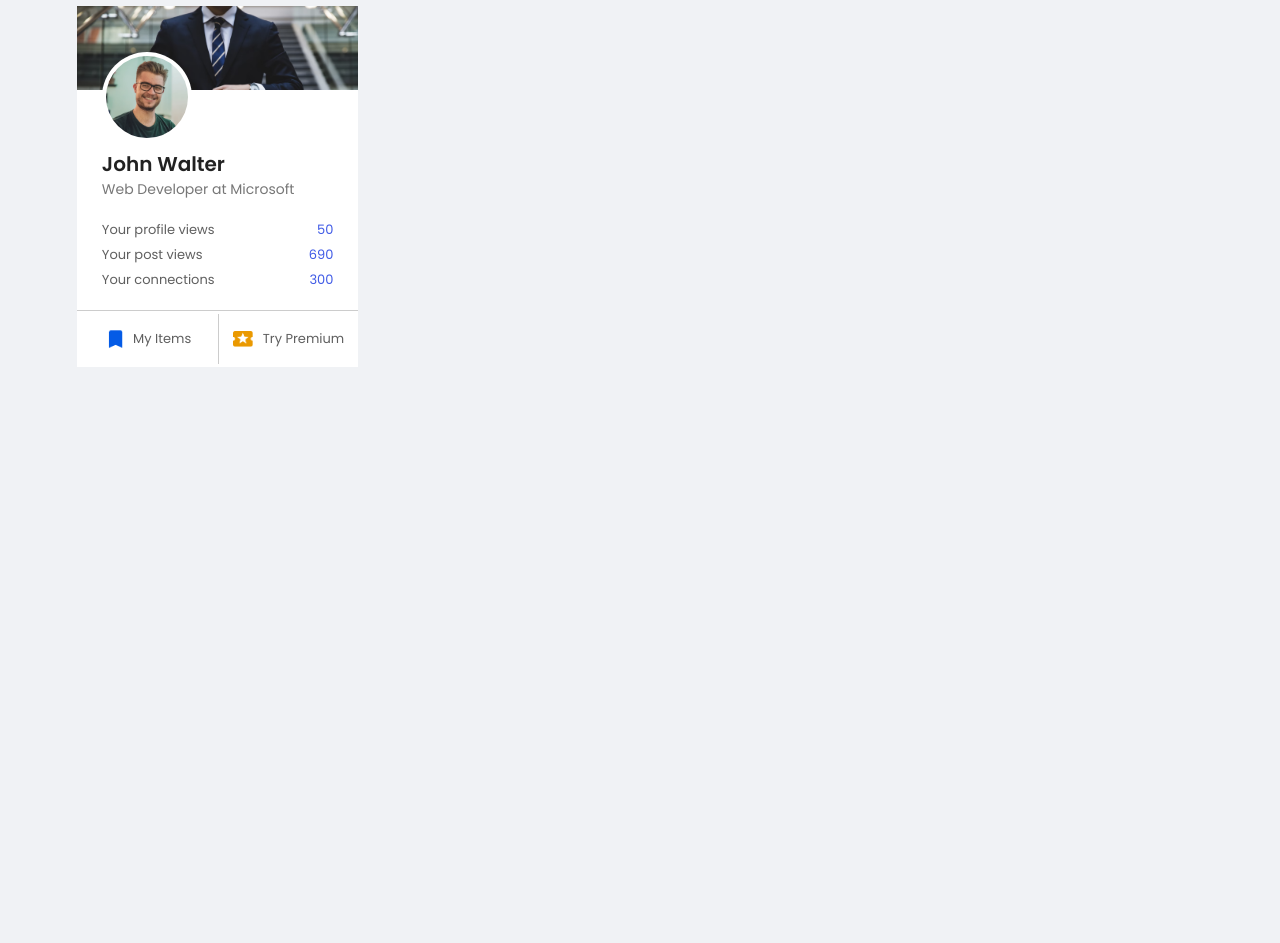
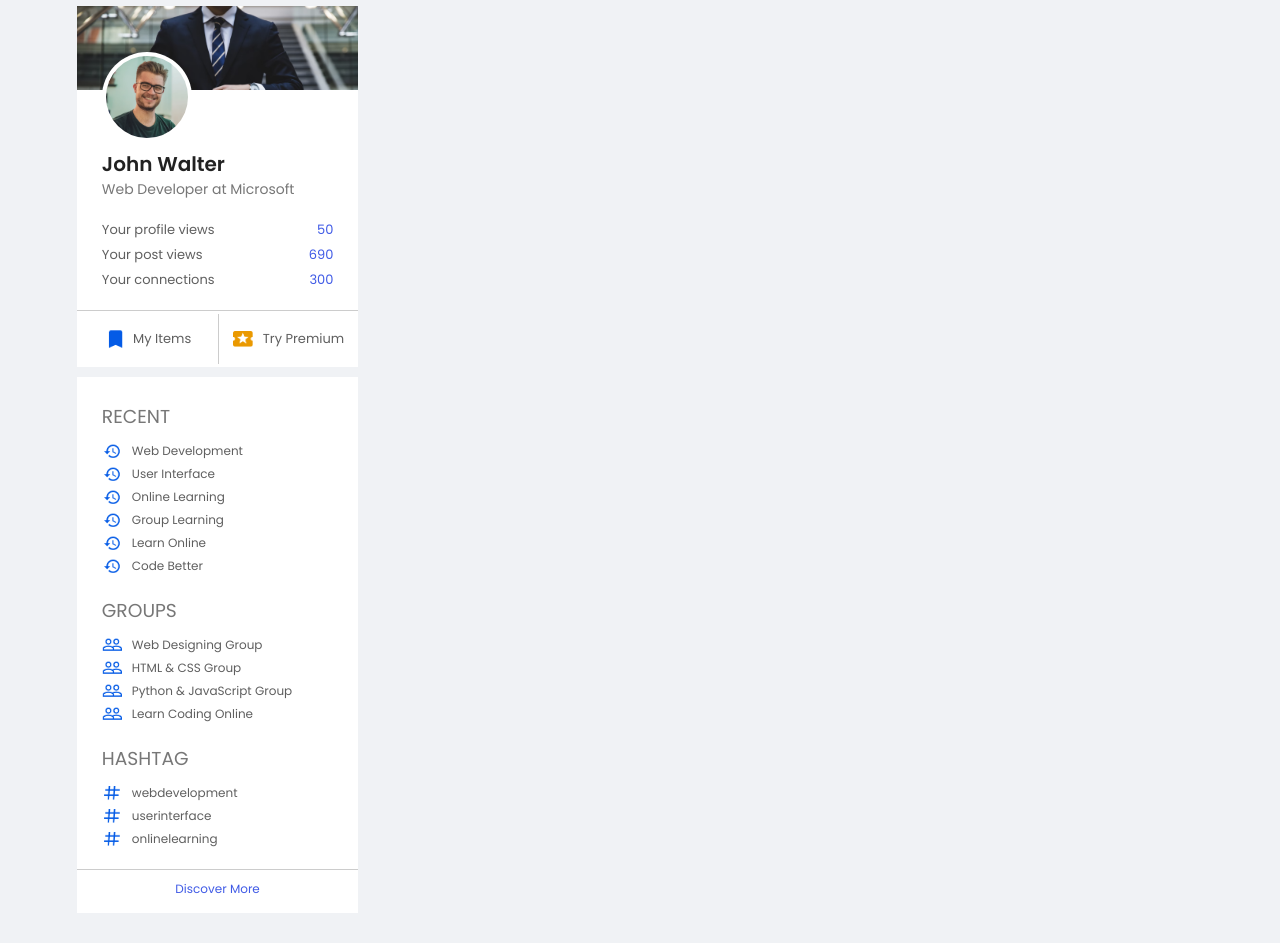
Before and after one commit to sajal9922/linkedin_clone, a plain HTML site: page index.html in a window 1280 px wide. Shown: the part 70-1013 px from the top of the page. Before the commit the page ends 800 px from the top, so only its background shows below. Drawn offline with Linux system fonts and the light colour scheme.

Commit message:
Left sidebar activity component..

```diff
--- a/index.html
+++ b/index.html
@@ -81,6 +81,29 @@
             <a href="#"><img src="images/premium.png" />Try Premium</a>
           </div>
         </div>
+        <div class="sidebar-activity">
+          <h3>RECENT</h3>
+          <a href="#"><img src="images/recent.png" />Web Development</a>
+          <a href="#"><img src="images/recent.png" />User Interface</a>
+          <a href="#"><img src="images/recent.png" />Online Learning</a>
+          <a href="#"><img src="images/recent.png" />Group Learning</a>
+          <a href="#"><img src="images/recent.png" />Learn Online</a>
+          <a href="#"><img src="images/recent.png" />Code Better</a>
+          <h3>GROUPS</h3>
+          <a href="#"><img src="images/group.png" />Web Designing Group</a>
+          <a href="#"><img src="images/group.png" />HTML & CSS Group</a>
+          <a href="#"
+            ><img src="images/group.png" />Python & JavaScript Group</a
+          >
+          <a href="#"><img src="images/group.png" />Learn Coding Online</a>
+          <h3>HASHTAG</h3>
+          <a href="#"><img src="images/hashtag.png" />webdevelopment</a>
+          <a href="#"><img src="images/hashtag.png" />userinterface</a>
+          <a href="#"><img src="images/hashtag.png" />onlinelearning</a>
+          <div class="discover-more-link">
+            <a href="#">Discover More</a>
+          </div>
+        </div>
       </div>
       <!-- main content -->
       <div class="main-content"></div>
--- a/styles/style.css
+++ b/styles/style.css
@@ -12,6 +12,8 @@ html{
 :root{
   --body-color:#f0f2f5;
   --text-color: #5f5f5f;
+  --text-color-secondary: #777;
+  --color-blue: #405be6;
   --background-color: #fff;
 }
 
@@ -72,7 +74,7 @@ img{
   content: '';
   width: 0;
   height: 2px;
-  background: #045be6;
+  background: var(--color-blue);
   position: absolute;
   bottom: -13px;
   transition: width 0.3s;
@@ -173,7 +175,7 @@ img{
 .sidebar-profile-info h2{
   font-size: 1.4rem;
   font-weight: 500;
-  color: #777;
+  color: var(--text-color-secondary);
 }
 
 .sidebar-profile-info ul{
@@ -188,7 +190,7 @@ img{
 }
 .sidebar-profile-info ul li span{
   float: right;
-  color: #405be6;
+  color: var(--color-blue);
 }
 
 .sidebar-profile-links{
@@ -213,3 +215,40 @@ img{
   width: 2rem;
   margin-right: 1rem;
 }
+
+.sidebar-activity{
+  background: var(--background-color);
+  padding: 0.5rem 2.5rem;
+  margin: 1rem 0;
+}
+.sidebar-activity h3{
+  color: var(--text-color-secondary);
+  font-weight: 1.4rem;
+  font-weight: 500;
+  margin: 2rem 0 1rem;
+
+}
+.sidebar-activity a{
+  display: flex;
+  align-items: center;
+  font-size: 1.2rem;
+  font-weight: 500;
+  margin: 0.3rem 0;
+}
+
+.sidebar-activity a img{
+  width: 2rem;
+  margin-right: 1rem;
+}
+
+.discover-more-link{
+  border-top: 1px solid #ccc;
+  text-align: center;
+  margin: 2rem -2.5rem 0 -2.5rem;
+
+}
+.discover-more-link a{
+  color: var(--color-blue);
+  display: inline-block;
+  margin: 1rem 0;
+}
```
